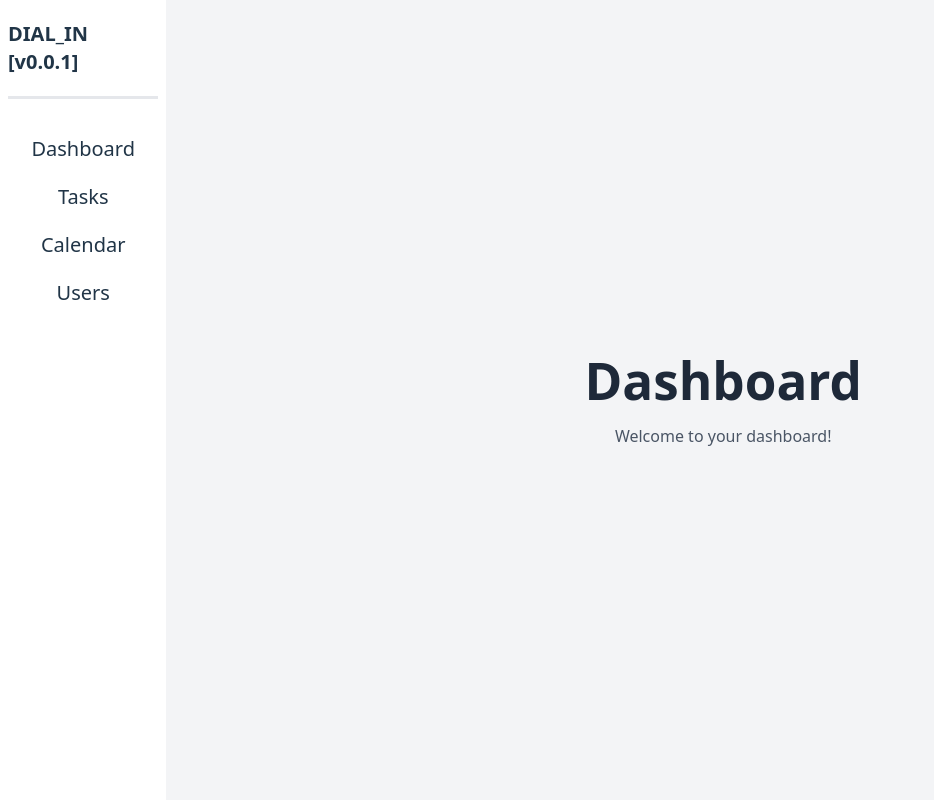
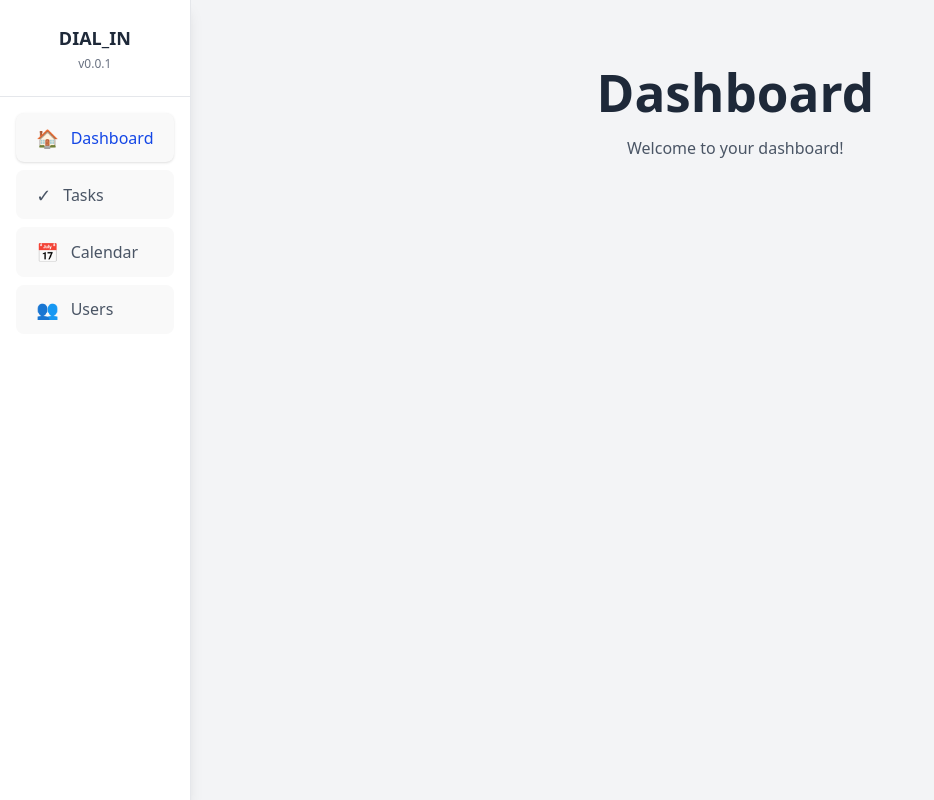
Before and after one commit to mike-coding/dial-in, a React (Vite) app in the folder front-end/: page / in a window 1280 px wide. Shown: the whole page, without its empty margins (0-934 px from the left). Built offline with nearby package versions, Linux system fonts and the light colour scheme.

Commit message:
mobile / tablet / desktop responsive layouts

```diff
--- a/front-end/src/App.css
+++ b/front-end/src/App.css
@@ -1,4 +1,9 @@
 @import "tailwindcss";
+
+html, body, #root {
+  height: 100%;
+  overflow: hidden;
+}
 
 .card {
   padding: 2em;
--- a/front-end/src/App.tsx
+++ b/front-end/src/App.tsx
@@ -1,40 +1,93 @@
 import './App.css'
 import Drawer from './components/Drawer'
+import MobileNavigation from './components/MobileNavigation'
 import Tasks from './components/Tasks'
 import useStore from './hooks/AppContext'
+import useDeviceDetection from './hooks/useDeviceDetection'
 
 function App() {
   const { currentPage } = useStore();
+  const { isMobile, isTablet, isDesktop } = useDeviceDetection();
 
   const renderCurrentPage = () => {
+    const mobilePageClasses = isMobile ? "px-2" : "";
+
     switch (currentPage) {
       case 'Tasks':
-        return <Tasks />;
+        return <Tasks isMobile={isMobile} />;
       case 'Dashboard':
         return (
-          <div className="text-center">
-            <h1 className="text-3xl font-bold text-gray-800 mb-4">Dashboard</h1>
+          <div className={`text-center w-full max-w-4xl ${mobilePageClasses}`}>
+            <h1 className={`${isMobile ? 'text-2xl' : 'text-3xl'} font-bold text-gray-800 mb-4`}>
+              Dashboard
+            </h1>
             <p className="text-gray-600">Welcome to your dashboard!</p>
+            {isMobile && (
+              <div className="mt-8 grid grid-cols-2 gap-4">
+                <div className="bg-white p-4 rounded-lg shadow">
+                  <div className="text-2xl mb-2">✓</div>
+                  <div className="text-sm font-medium">Tasks</div>
+                </div>
+                <div className="bg-white p-4 rounded-lg shadow">
+                  <div className="text-2xl mb-2">📅</div>
+                  <div className="text-sm font-medium">Calendar</div>
+                </div>
+                <div className="bg-white p-4 rounded-lg shadow">
+                  <div className="text-2xl mb-2">👥</div>
+                  <div className="text-sm font-medium">Users</div>
+                </div>
+                <div className="bg-white p-4 rounded-lg shadow">
+                  <div className="text-2xl mb-2">📊</div>
+                  <div className="text-sm font-medium">Analytics</div>
+                </div>
+              </div>
+            )}
           </div>
         );
       case 'Calendar':
         return (
-          <div className="text-center">
-            <h1 className="text-3xl font-bold text-gray-800 mb-4">Calendar</h1>
+          <div className={`text-center w-full max-w-4xl ${mobilePageClasses}`}>
+            <h1 className={`${isMobile ? 'text-2xl' : 'text-3xl'} font-bold text-gray-800 mb-4`}>
+              Calendar
+            </h1>
             <p className="text-gray-600">Calendar feature coming soon...</p>
+            {isMobile && (
+              <div className="mt-8">
+                <div className="bg-white p-6 rounded-lg shadow">
+                  <div className="text-4xl mb-4">📅</div>
+                  <p className="text-sm text-gray-500">
+                    We're working on bringing you a beautiful calendar experience optimized for mobile.
+                  </p>
+                </div>
+              </div>
+            )}
           </div>
         );
       case 'Users':
         return (
-          <div className="text-center">
-            <h1 className="text-3xl font-bold text-gray-800 mb-4">Users</h1>
+          <div className={`text-center w-full max-w-4xl ${mobilePageClasses}`}>
+            <h1 className={`${isMobile ? 'text-2xl' : 'text-3xl'} font-bold text-gray-800 mb-4`}>
+              Users
+            </h1>
             <p className="text-gray-600">User management coming soon...</p>
+            {isMobile && (
+              <div className="mt-8">
+                <div className="bg-white p-6 rounded-lg shadow">
+                  <div className="text-4xl mb-4">👥</div>
+                  <p className="text-sm text-gray-500">
+                    User management features will be available soon with mobile-first design.
+                  </p>
+                </div>
+              </div>
+            )}
           </div>
         );
       default:
         return (
-          <div className="text-center">
-            <h1 className="text-3xl font-bold text-gray-800 mb-4">Dashboard</h1>
+          <div className={`text-center w-full max-w-4xl ${mobilePageClasses}`}>
+            <h1 className={`${isMobile ? 'text-2xl' : 'text-3xl'} font-bold text-gray-800 mb-4`}>
+              Dashboard
+            </h1>
             <p className="text-gray-600">Welcome to your dashboard!</p>
           </div>
         );
@@ -42,11 +95,40 @@ function App() {
   };
 
   return (
-    <div className="relative h-screen w-screen flex flex-row justify-center items-center bg-gray-100">
-      <Drawer/>
-      <div className="BODY__ w-full flex flex-col items-center mx-10 my-10 p-6">
-        {renderCurrentPage()}
-      </div>
+    <div className="h-full w-full flex flex-row bg-gray-100">
+      {/* Desktop Layout */}
+      {isDesktop && (
+        <>
+          <Drawer />
+          <div className="BODY__ w-full flex flex-col items-center mx-10 my-10 p-6 overflow-y-auto">
+            {renderCurrentPage()}
+          </div>
+        </>
+      )}
+
+      {/* Tablet Layout */}
+      {isTablet && (
+        <>
+          <Drawer />
+          <div className="BODY__ w-full flex flex-col items-center mx-6 my-6 p-4 overflow-y-auto">
+            {renderCurrentPage()}
+          </div>
+        </>
+      )}
+
+      {/* Mobile Layout */}
+      {isMobile && (
+        <div className="w-full h-full flex flex-col">
+          <div className="bg-white border-b shadow-md h-10 flex items-center justify-end px-4">
+            <div className="text-lg font-bold text-gray-800">DIAL_IN</div>
+            <div className="text-sm text-gray-500 font-medium ml-2">v0.0.1</div>
+          </div>
+          <div className="flex-1 w-full overflow-y-auto px-4 py-8">
+            {renderCurrentPage()}
+          </div>
+          <MobileNavigation />
+        </div>
+      )}
     </div>
   )
 }
--- a/front-end/src/components/Drawer.tsx
+++ b/front-end/src/components/Drawer.tsx
@@ -1,37 +1,49 @@
 import React from "react";
 import useStore, { Page } from "../hooks/AppContext";
 
-
 const Drawer: React.FC = () => {
   return (
-    <div className="h-full w-52 bg-white">
-      <div className="p-2 py-5">
-        <h2 className="flex flex-row justify-center text-xl font-bold mb-4 border-b-3 pb-5 border-gray-200">DIAL_IN [v0.0.1]</h2>
+    <div className="h-full w-52 bg-white shadow-lg border-r border-gray-200">
+      <div className="p-4 py-6 border-b border-gray-200">
+        <h2 className="flex flex-row justify-center text-lg font-bold text-gray-800">
+          DIAL_IN
+        </h2>
+        <p className="flex flex-row justify-center text-xs text-gray-500 mt-1">
+          v0.0.1
+        </p>
       </div>
-      <div className="__Navigation_Buttons w-full flex flex-col gap-5 text-xl">
-        <NavigationButton targetPage="Dashboard"/>
-        <NavigationButton targetPage="Tasks"/>
-        <NavigationButton targetPage="Calendar"/>
-        <NavigationButton targetPage="Users"/>
+      <div className="__Navigation_Buttons w-full flex flex-col gap-2 p-4">
+        <NavigationButton targetPage="Dashboard" icon="🏠" />
+        <NavigationButton targetPage="Tasks" icon="✓" />
+        <NavigationButton targetPage="Calendar" icon="📅" />
+        <NavigationButton targetPage="Users" icon="👥" />
       </div>
-  </div>
+    </div>
   );
 };
 
 export default Drawer;
 
 interface NavigationButtonProps {
-  targetPage:Page
+  targetPage: Page;
+  icon: string;
 }
 
-const NavigationButton: React.FC<NavigationButtonProps> = ({targetPage}) => {
-  const { setCurrentPage } = useStore();
+const NavigationButton: React.FC<NavigationButtonProps> = ({ targetPage, icon }) => {
+  const { currentPage, setCurrentPage } = useStore();
+  const isActive = currentPage === targetPage;
+
   return (
-    <div
-      className="flex flex-row justify-center hover:scale-110 "
+    <button
+      className={`flex flex-row items-center gap-3 px-4 py-3 rounded-lg transition-all duration-200 text-left w-full ${
+        isActive
+          ? "bg-blue-100 text-blue-700 shadow-sm"
+          : "text-gray-600 hover:text-gray-800 hover:bg-gray-50"
+      }`}
       onClick={() => setCurrentPage(targetPage)}
-      >
-        {targetPage}
-    </div>
-  )
-}
+    >
+      <span className="text-lg">{icon}</span>
+      <span className="font-medium">{targetPage}</span>
+    </button>
+  );
+};
--- /dev/null
+++ b/front-end/src/components/MobileNavigation.tsx
@@ -0,0 +1,36 @@
+import React from "react";
+import useStore, { Page } from "../hooks/AppContext";
+
+const MobileNavigation: React.FC = () => {
+  const { currentPage, setCurrentPage } = useStore();
+
+  const navigationItems: { page: Page; icon: string; label: string }[] = [
+    { page: "Dashboard", icon: "🏠", label: "Home" },
+    { page: "Tasks", icon: "✓", label: "Tasks" },
+    { page: "Calendar", icon: "📅", label: "Calendar" },
+    { page: "Users", icon: "👥", label: "Users" },
+  ];
+
+  return (
+    <div className="fixed bottom-0 left-0 right-0 bg-white border-t border-gray-200 shadow-lg z-50 h-20">
+      <div className="flex justify-around items-center h-full px-4 max-w-md mx-auto">
+        {navigationItems.map(({ page, icon, label }) => (
+          <button
+            key={page}
+            onClick={() => setCurrentPage(page)}
+            className={`flex flex-col items-center justify-center py-2 px-3 rounded-lg transition-all duration-200 min-w-[60px] ${
+              currentPage === page
+                ? "bg-blue-100 text-blue-600 scale-105"
+                : "text-gray-500 hover:text-gray-700 hover:bg-gray-50"
+            }`}
+          >
+            <span className="text-xl mb-1">{icon}</span>
+            <span className="text-xs font-medium">{label}</span>
+          </button>
+        ))}
+      </div>
+    </div>
+  );
+};
+
+export default MobileNavigation;
--- a/front-end/src/components/Tasks.tsx
+++ b/front-end/src/components/Tasks.tsx
@@ -7,7 +7,11 @@ interface Task {
   createdAt: Date;
 }
 
-const Tasks: React.FC = () => {
+interface TasksProps {
+  isMobile?: boolean;
+}
+
+const Tasks: React.FC<TasksProps> = ({ isMobile = false }) => {
   const [tasks, setTasks] = useState<Task[]>([]);
   const [newTaskText, setNewTaskText] = useState('');
 
@@ -49,30 +53,30 @@ const Tasks: React.FC = () => {
   const totalCount = tasks.length;
 
   return (
-    <div className="w-full max-w-2xl mx-auto p-6">
+    <div className={`w-full ${isMobile ? 'max-w-full px-2' : 'max-w-2xl'} mx-auto ${isMobile ? 'p-2' : 'p-6'}`}>
       <div className="bg-white rounded-lg shadow-lg">
         {/* Header */}
-        <div className="p-6 border-b border-gray-200">
-          <h1 className="text-2xl font-bold text-gray-800 mb-2">Tasks</h1>
+        <div className={`${isMobile ? 'p-4' : 'p-6'} border-b border-gray-200`}>
+          <h1 className={`${isMobile ? 'text-xl' : 'text-2xl'} font-bold text-gray-800 mb-2`}>Tasks</h1>
           <p className="text-gray-600">
             {completedCount} of {totalCount} tasks completed
           </p>
         </div>
 
         {/* Add new task */}
-        <div className="p-6 border-b border-gray-200">
-          <div className="flex gap-2">
+        <div className={`${isMobile ? 'p-4' : 'p-6'} border-b border-gray-200`}>
+          <div className={`flex gap-2 ${isMobile ? 'flex-col' : ''}`}>
             <input
               type="text"
               value={newTaskText}
               onChange={(e) => setNewTaskText(e.target.value)}
               onKeyPress={handleKeyPress}
               placeholder="Add a new task..."
-              className="flex-1 px-4 py-2 border border-gray-300 rounded-md focus:outline-none focus:ring-2 focus:ring-blue-500 focus:border-transparent"
+              className={`${isMobile ? 'w-full mb-2' : 'flex-1'} px-4 py-2 border border-gray-300 rounded-md focus:outline-none focus:ring-2 focus:ring-blue-500 focus:border-transparent`}
             />
             <div
               onClick={addTask}
-              className="px-6 py-2 bg-blue-500 text-white rounded-md hover:bg-blue-600 focus:outline-none focus:ring-2 focus:ring-blue-500 focus:ring-offset-2 transition-colors cursor-pointer select-none"
+              className={`${isMobile ? 'w-full text-center' : 'px-6'} py-2 bg-blue-500 text-white rounded-md hover:bg-blue-600 focus:outline-none focus:ring-2 focus:ring-blue-500 focus:ring-offset-2 transition-colors cursor-pointer select-none`}
             >
               Add
             </div>
@@ -80,51 +84,51 @@ const Tasks: React.FC = () => {
         </div>
 
         {/* Tasks list */}
-        <div className="max-h-96 overflow-y-auto">
+        <div className={`${isMobile ? 'max-h-80' : 'max-h-96'} overflow-y-auto`}>
           {tasks.length === 0 ? (
-            <div className="p-8 text-center text-gray-500">
+            <div className={`${isMobile ? 'p-6' : 'p-8'} text-center text-gray-500`}>
               <div className="text-4xl mb-2">📝</div>
-              <p>No tasks yet. Add one above to get started!</p>
+              <p className={isMobile ? 'text-sm' : ''}>No tasks yet. Add one above to get started!</p>
             </div>
           ) : (
             <ul className="divide-y divide-gray-200">
               {tasks.map((task) => (
-                <li key={task.id} className="p-4 hover:bg-gray-50 transition-colors">
+                <li key={task.id} className={`${isMobile ? 'p-3' : 'p-4'} hover:bg-gray-50 transition-colors`}>
                   <div className="flex items-center gap-3">
                     <div
                       onClick={() => toggleTask(task.id)}
-                      className={`w-5 h-5 rounded border-2 flex items-center justify-center transition-colors cursor-pointer select-none ${
+                      className={`${isMobile ? 'w-6 h-6' : 'w-5 h-5'} rounded border-2 flex items-center justify-center transition-colors cursor-pointer select-none ${
                         task.completed
                           ? 'bg-green-500 border-green-500 text-white'
                           : 'border-gray-300 hover:border-green-400'
                       }`}
                     >
                       {task.completed && (
-                        <svg className="w-3 h-3" fill="currentColor" viewBox="0 0 20 20">
+                        <svg className={`${isMobile ? 'w-4 h-4' : 'w-3 h-3'}`} fill="currentColor" viewBox="0 0 20 20">
                           <path fillRule="evenodd" d="M16.707 5.293a1 1 0 010 1.414l-8 8a1 1 0 01-1.414 0l-4-4a1 1 0 011.414-1.414L8 12.586l7.293-7.293a1 1 0 011.414 0z" clipRule="evenodd" />
                         </svg>
                       )}
                     </div>
 
                     <div className="flex-1 min-w-0">
-                      <p className={`text-sm font-medium ${
+                      <p className={`${isMobile ? 'text-base' : 'text-sm'} font-medium ${
                         task.completed
                           ? 'text-gray-500 line-through'
                           : 'text-gray-900'
                       }`}>
                         {task.text}
                       </p>
-                      <p className="text-xs text-gray-500 mt-1">
+                      <p className={`${isMobile ? 'text-xs' : 'text-xs'} text-gray-500 mt-1`}>
                         {task.createdAt.toLocaleDateString()} at {task.createdAt.toLocaleTimeString([], { hour: '2-digit', minute: '2-digit' })}
                       </p>
                     </div>
 
                     <div
                       onClick={() => deleteTask(task.id)}
-                      className="text-red-400 hover:text-red-600 transition-colors p-1 cursor-pointer select-none"
+                      className={`text-red-400 hover:text-red-600 transition-colors ${isMobile ? 'p-2' : 'p-1'} cursor-pointer select-none`}
                       aria-label="Delete task"
                     >
-                      <svg className="w-4 h-4" fill="currentColor" viewBox="0 0 20 20">
+                      <svg className={`${isMobile ? 'w-5 h-5' : 'w-4 h-4'}`} fill="currentColor" viewBox="0 0 20 20">
                         <path fillRule="evenodd" d="M4.293 4.293a1 1 0 011.414 0L10 8.586l4.293-4.293a1 1 0 111.414 1.414L11.414 10l4.293 4.293a1 1 0 01-1.414 1.414L10 11.414l-4.293 4.293a1 1 0 01-1.414-1.414L8.586 10 4.293 5.707a1 1 0 010-1.414z" clipRule="evenodd" />
                       </svg>
                     </div>
@@ -137,15 +141,15 @@ const Tasks: React.FC = () => {
 
         {/* Footer with actions */}
         {tasks.length > 0 && (
-          <div className="p-4 border-t border-gray-200 bg-gray-50">
-            <div className="flex justify-between items-center">
-              <span className="text-sm text-gray-600">
+          <div className={`${isMobile ? 'p-3' : 'p-4'} border-t border-gray-200 bg-gray-50`}>
+            <div className={`flex ${isMobile ? 'flex-col gap-2' : 'justify-between items-center'}`}>
+              <span className={`${isMobile ? 'text-xs' : 'text-sm'} text-gray-600`}>
                 {tasks.filter(task => !task.completed).length} remaining
               </span>
               {completedCount > 0 && (
                 <div
                   onClick={clearCompleted}
-                  className="text-sm text-red-500 hover:text-red-700 transition-colors cursor-pointer select-none"
+                  className={`${isMobile ? 'text-xs' : 'text-sm'} text-red-500 hover:text-red-700 transition-colors cursor-pointer select-none`}
                 >
                   Clear completed ({completedCount})
                 </div>
--- /dev/null
+++ b/front-end/src/hooks/useDeviceDetection.tsx
@@ -0,0 +1,54 @@
+import { useState, useEffect } from 'react';
+
+export interface DeviceInfo {
+  isMobile: boolean;
+  isTablet: boolean;
+  isDesktop: boolean;
+  screenWidth: number;
+  screenHeight: number;
+}
+
+const useDeviceDetection = (): DeviceInfo => {
+  const [deviceInfo, setDeviceInfo] = useState<DeviceInfo>({
+    isMobile: false,
+    isTablet: false,
+    isDesktop: true,
+    screenWidth: typeof window !== 'undefined' ? window.innerWidth : 1024,
+    screenHeight: typeof window !== 'undefined' ? window.innerHeight : 768,
+  });
+
+  useEffect(() => {
+    const updateDeviceInfo = () => {
+      const width = window.innerWidth;
+      const height = window.innerHeight;
+
+      // Define breakpoints
+      const isMobile = width < 768;
+      const isTablet = width >= 768 && width < 1024;
+      const isDesktop = width >= 1024;
+
+      setDeviceInfo({
+        isMobile,
+        isTablet,
+        isDesktop,
+        screenWidth: width,
+        screenHeight: height,
+      });
+    };
+
+    // Initial detection
+    updateDeviceInfo();
+
+    // Listen for window resize
+    window.addEventListener('resize', updateDeviceInfo);
+
+    // Cleanup
+    return () => {
+      window.removeEventListener('resize', updateDeviceInfo);
+    };
+  }, []);
+
+  return deviceInfo;
+};
+
+export default useDeviceDetection;
--- a/front-end/src/index.css
+++ b/front-end/src/index.css
@@ -26,10 +26,9 @@ a:hover {
 
 body {
   margin: 0;
-  display: flex;
-  place-items: center;
   min-width: 320px;
   min-height: 100vh;
+  height: 100vh;
 }
 
 h1 {
```
Also changed, not shown: 1 other file (tests, documents, lock files or other folders).
